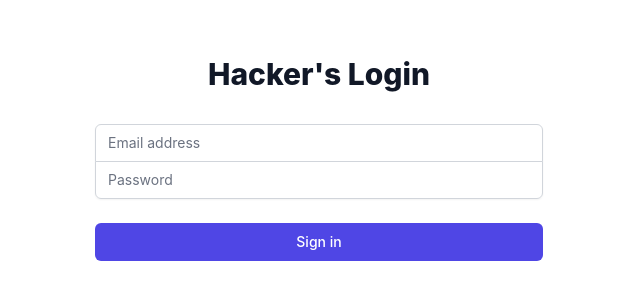
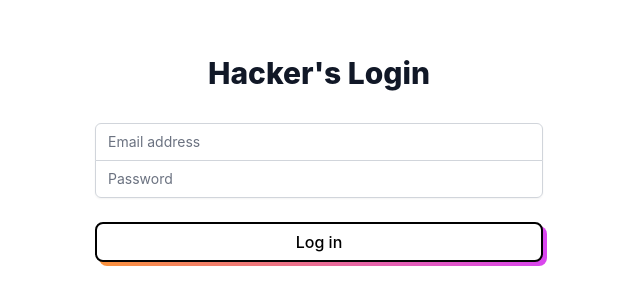
Before and after one commit to ericcxie/htn24-frontend-challenge, a React (Create React App) app: page /login in a window 1280 px wide. Shown: the part 254-558 px from the top of the page, without its empty margins (321-961 px from the left). Built offline with nearby package versions, Linux system fonts and the light colour scheme.

Commit message:
Add login functionality and improve UI

```diff
--- a/src/App.tsx
+++ b/src/App.tsx
@@ -2,6 +2,7 @@ import React from "react";
 import AppRouter from "./utils/AppRouter";
 
 function App() {
+  const [isLoggedIn, setIsLoggedIn] = React.useState(false);
   return (
     <div>
       <AppRouter />
--- a/src/components/pages/Events.tsx
+++ b/src/components/pages/Events.tsx
@@ -70,12 +70,14 @@ const Events: React.FC = () => {
       <Header />
       <div className="flex flex-col items-center py-3">
         <div className="w-full max-w-4xl px-6 rounded-lg">
-          <h1 className="text-4xl font-bold font-satoshiBold text-black py-5 border-b border-gray-200">
+          <h1 className="text-4xl font-bold font-satoshiBold text-black pt-5 pb-2 border-b border-gray-200">
             Events
           </h1>
-          <div className="flex flex-col space-y-4 p-4 rounded-xl">
-            <SearchBar onSearch={(term) => setSearchQuery(term)} />
-            <TabComponent activeTab={activeTab} setActiveTab={setActiveTab} />
+          <div className="flex flex-col space-y-4 pb-4 pt-1 rounded-xl">
+            <div className="space-y-2">
+              <SearchBar onSearch={(term) => setSearchQuery(term)} />
+              <TabComponent activeTab={activeTab} setActiveTab={setActiveTab} />
+            </div>
             <div className="overflow-y-auto max-h-[30rem] rounded-xl space-y-4">
               {loading ? (
                 <div className="flex justify-center items-center h-full w-full">
--- a/src/components/pages/Login.tsx
+++ b/src/components/pages/Login.tsx
@@ -3,6 +3,9 @@ import React, { useState } from "react";
 const Login: React.FC = () => {
   const [email, setEmail] = useState("");
   const [password, setPassword] = useState("");
+
+  const validEmail = "johnsmith@gmail.com";
+  const validPassword = "password";
 
   const handleSubmit = (e: React.FormEvent) => {
     e.preventDefault();
@@ -56,9 +59,13 @@ const Login: React.FC = () => {
           <div>
             <button
               type="submit"
-              className="group relative w-full flex justify-center py-2 px-4 border border-transparent text-sm font-medium rounded-md text-white bg-indigo-600 hover:bg-indigo-700 focus:outline-none focus:ring-2 focus:ring-offset-2 focus:ring-indigo-500"
+              className="relative inline-block w-full px-4 py-2 font-medium group"
             >
-              Sign in
+              <span className="absolute rounded-lg inset-0 w-full h-full transition duration-200 ease-out transform translate-x-1 translate-y-1 bg-gradient-to-r from-orange-400 to-fuchsia-500 group-hover:-translate-x-0 group-hover:-translate-y-0"></span>
+              <span className="absolute rounded-lg inset-0 w-full h-full bg-white border-2 border-black group-hover:bg-gradient-to-r from-orange-400 to-fuchsia-500"></span>
+              <span className="relative text-black group-hover:text-white">
+                Log in
+              </span>
             </button>
           </div>
         </form>
```
